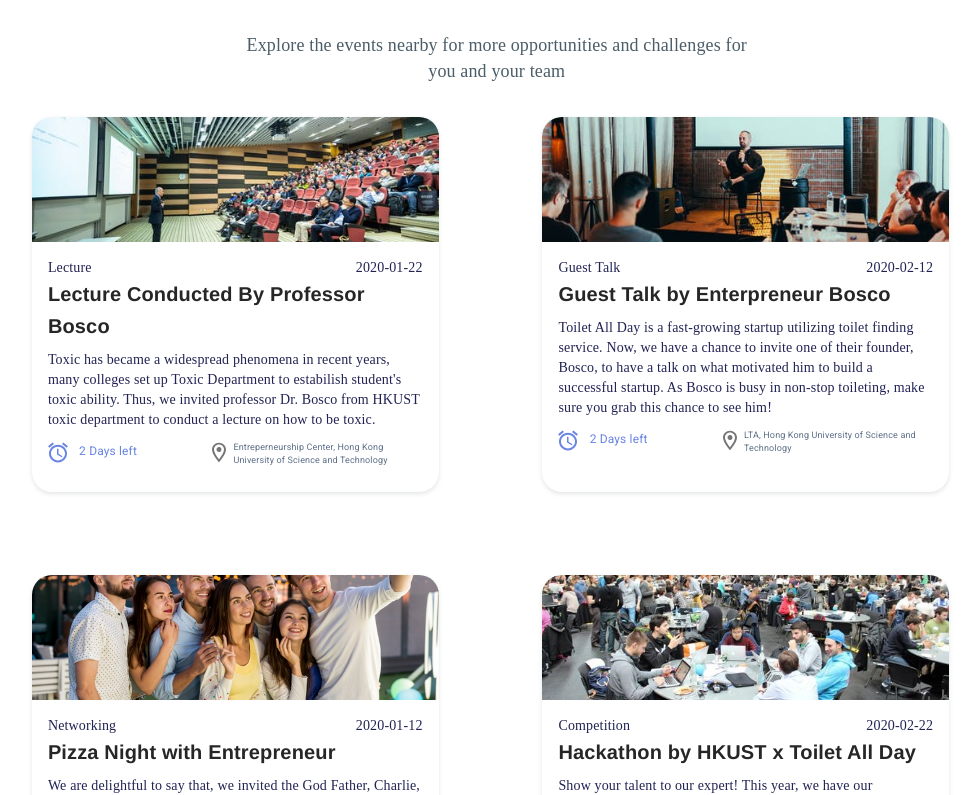
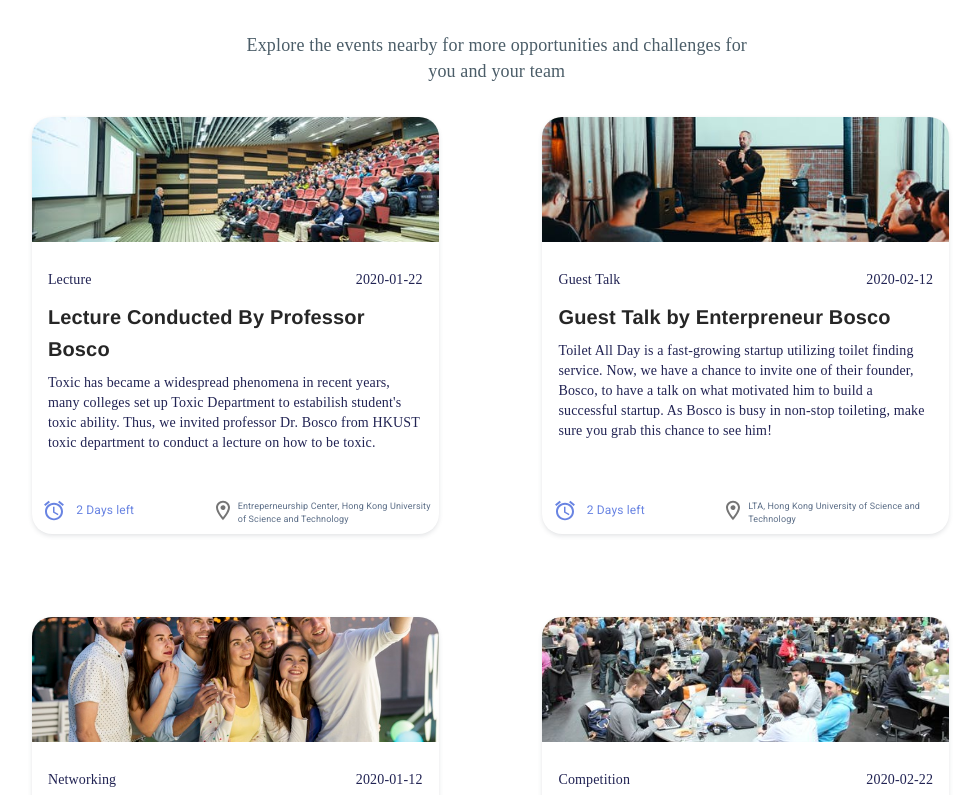
Before and after one commit to BoscoTin/COMP4021-Frontend, a Next.js app: page / in a window 1280 px wide. Shown: the part 1249-2044 px from the top of the page, without its empty margins (155-1135 px from the left). Built offline with nearby package versions, Linux system fonts and the light colour scheme.

Commit message:
minor update with main page

```diff
--- a/src/components/EventCard.js
+++ b/src/components/EventCard.js
@@ -14,12 +14,14 @@ const useStyles = makeStyles((theme) => ({
   root: {
     width: "85%",
     borderRadius:"20px",
-    boxShadow: "0px 2px 4px rgba(96, 97, 112, 0.16), 0px 0px 1px rgba(40, 41, 61, 0.04)"
+    boxShadow: "0px 2px 4px rgba(96, 97, 112, 0.16), 0px 0px 1px rgba(40, 41, 61, 0.04)",
+    justifyContent:"space-between"
   },
   spacearound: {
     display: "flex",
     justifyContent: "space-between",
     width: "100%",
+    marginBottom:"3%"
   },
   media: {
     height: "125px",
@@ -31,11 +33,15 @@ const useStyles = makeStyles((theme) => ({
   },
   content: {
     height: "250px",
-    overflow: "hidden"
+    overflow: "hidden",
+    marginTop:"3%"
   },
   flex_box:{
     display: "flex",
     width: "100%",
+    marginLeft:"3%",
+    marginTop:"-2%",
+    marginBottom:"2%",
   }
 }));
 function RemainingDates({ text }) {
@@ -89,14 +95,13 @@ export default function (props) {
             {data.description}
         </Typography>
         </div>
-
-        <div className={classes.flex_box}>
-          <img src={"clock.svg"}/>
-          <RemainingDates text={remainingDates} />
-          <img src={"map.svg"} sizes={"150%"}/>
-          <Location text={data.location} />
-        </div>
       </CardContent>
+      <div className={classes.flex_box}>
+        <img src={"clock.svg"}/>
+        <RemainingDates text={remainingDates} />
+        <img src={"map.svg"} sizes={"150%"}/>
+        <Location text={data.location} />
+      </div>
     </Card>
   );
 }
```
